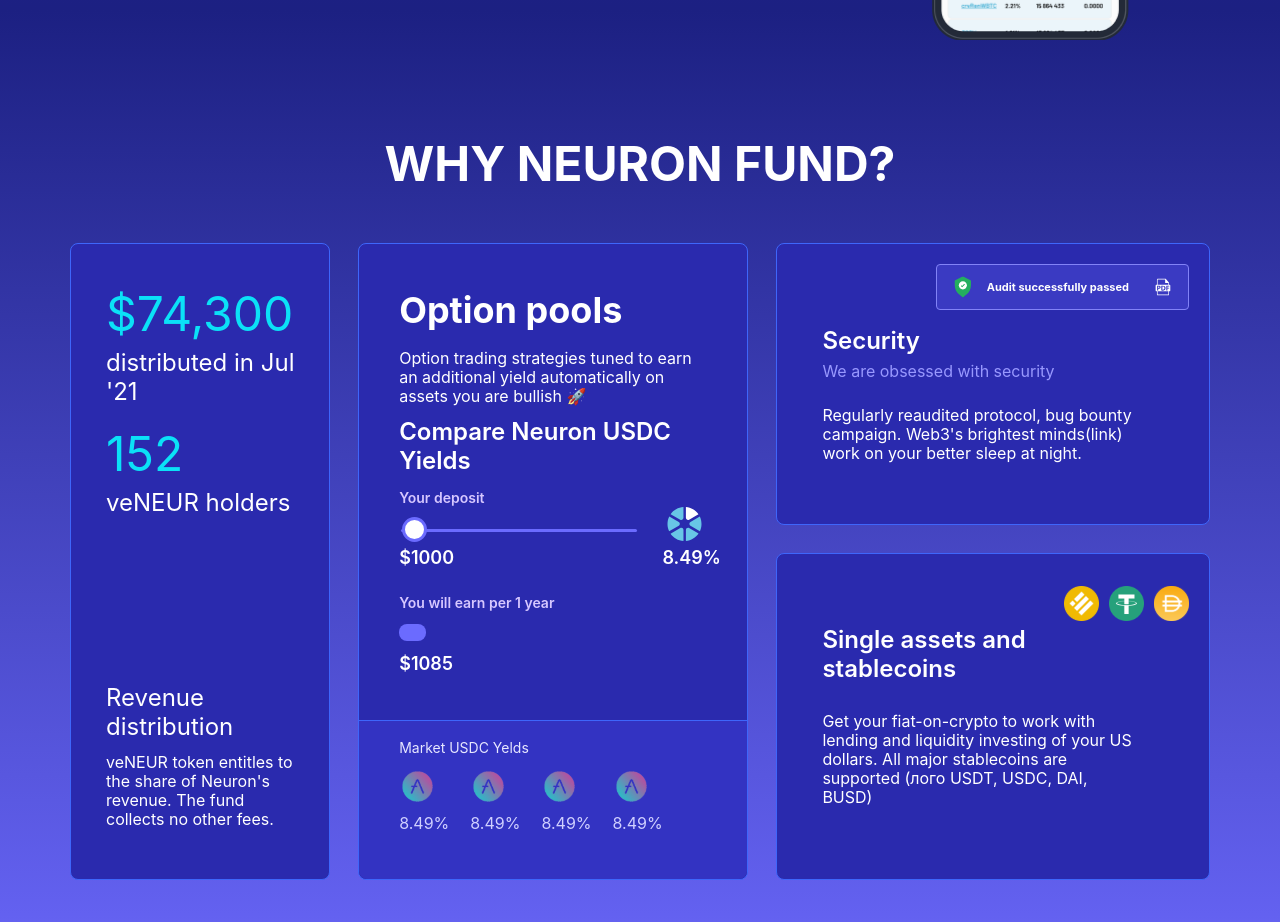
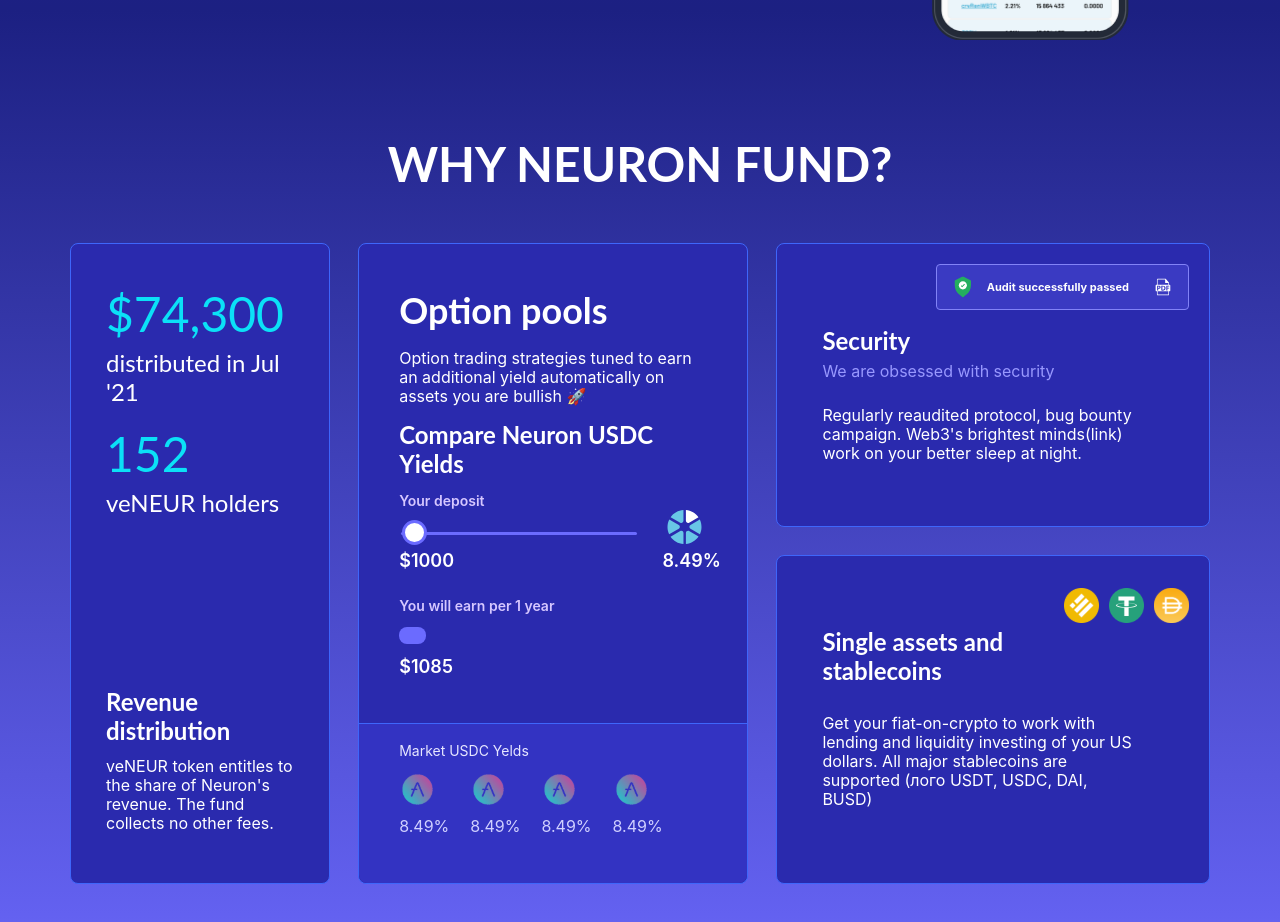
Before and after one commit to aleksandr-kiliushin/neuron, a Next.js app: page / in a window 1280 px wide. Shown: the part 1800-2722 px from the top of the page. Built offline with nearby package versions, Linux system fonts and the light colour scheme.

Commit message:
set fonts

```diff
--- a/src/components/home/Faq/Questions.tsx
+++ b/src/components/home/Faq/Questions.tsx
@@ -40,6 +40,7 @@
 							background-color: ${isOpened ? Color.Light2 : 'white'};
 							border-radius: 8px 8px ${isOpened ? '0 0' : '8px 8px'};
 							color: ${Color.Dark1};
+							font-family: Lato;
 							font-size: 18px;
 							font-weight: 700;
 							line-height: 22px;
--- a/src/components/home/Intro.tsx
+++ b/src/components/home/Intro.tsx
@@ -49,7 +49,7 @@
 				>
 					Earn yield
 				</h2>
-				<div
+				<h3
 					css={css`
 						margin-bottom: 16px;
 						color: white;
@@ -58,7 +58,7 @@
 					`}
 				>
 					ON CRYPTO AND STABLECOINS
-				</div>
+				</h3>
 				<div
 					css={css`
 						margin-bottom: 31px;
--- a/src/components/home/WhyNeuron/DistributionCard.tsx
+++ b/src/components/home/WhyNeuron/DistributionCard.tsx
@@ -17,7 +17,11 @@
 				padding: 35px 30px 50px 35px;
 			`}
 		>
-			<div>
+			<div
+				css={css`
+					font-family: Lato;
+				`}
+			>
 				<div>
 					<div
 						css={css`
@@ -63,16 +67,14 @@
 			</div>
 
 			<div>
-				<div
+				<h4
 					css={css`
 						margin-bottom: 12px;
 						color: white;
-						font-size: 24px;
-						line-height: 29px;
 					`}
 				>
 					Revenue distribution
-				</div>
+				</h4>
 				<div
 					css={css`
 						color: white;
--- a/src/components/home/WhyNeuron/OptionPoolsCard/index.tsx
+++ b/src/components/home/WhyNeuron/OptionPoolsCard/index.tsx
@@ -34,7 +34,7 @@
 				<div
 					css={css`
 						max-width: 310px;
-						margin-bottom: 11px;
+						margin-bottom: 14px;
 						color: white;
 						font-size: 16px;
 						line-height: 19px;
--- a/src/styles/globals.css
+++ b/src/styles/globals.css
@@ -2,8 +2,8 @@
 body {
 	padding: 0;
 	margin: 0;
-	font-family: -apple-system, BlinkMacSystemFont, Segoe UI, Roboto, Oxygen, Ubuntu, Cantarell,
-		Fira Sans, Droid Sans, Helvetica Neue, sans-serif;
+	font-family: Barlow, -apple-system, BlinkMacSystemFont, Segoe UI, Roboto, Oxygen, Ubuntu,
+		Cantarell, Fira Sans, Droid Sans, Helvetica Neue, sans-serif;
 }
 
 * {
@@ -17,18 +17,20 @@
 }
 
 h2 {
+	font-family: Lato;
 	font-size: 48px;
 	line-height: 58px;
 	text-transform: uppercase;
 }
 
 h3 {
+	font-family: Lato;
 	font-size: 36px;
 	line-height: 43px;
 }
 
 h4 {
+	font-family: Lato;
 	font-size: 24px;
 	line-height: 29px;
-	font-weight: 600;
 }
```
